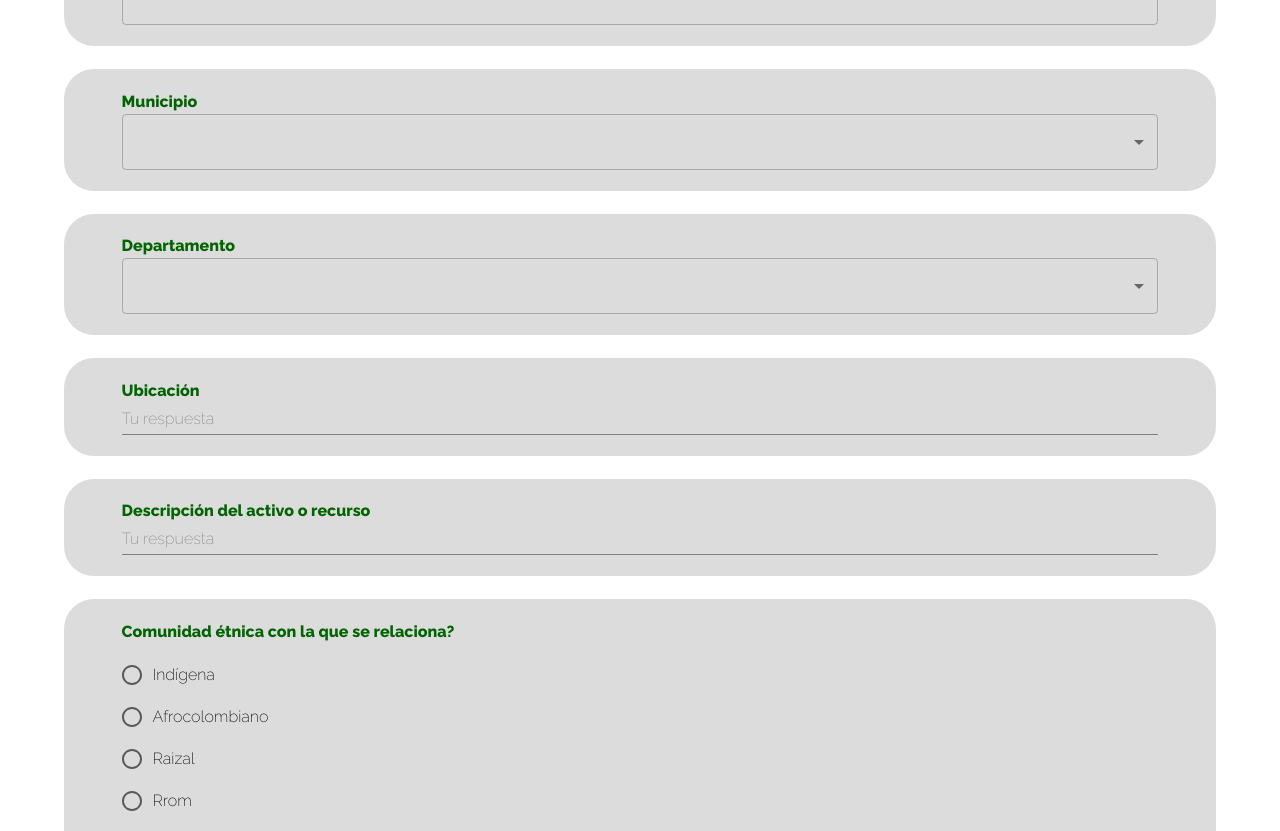
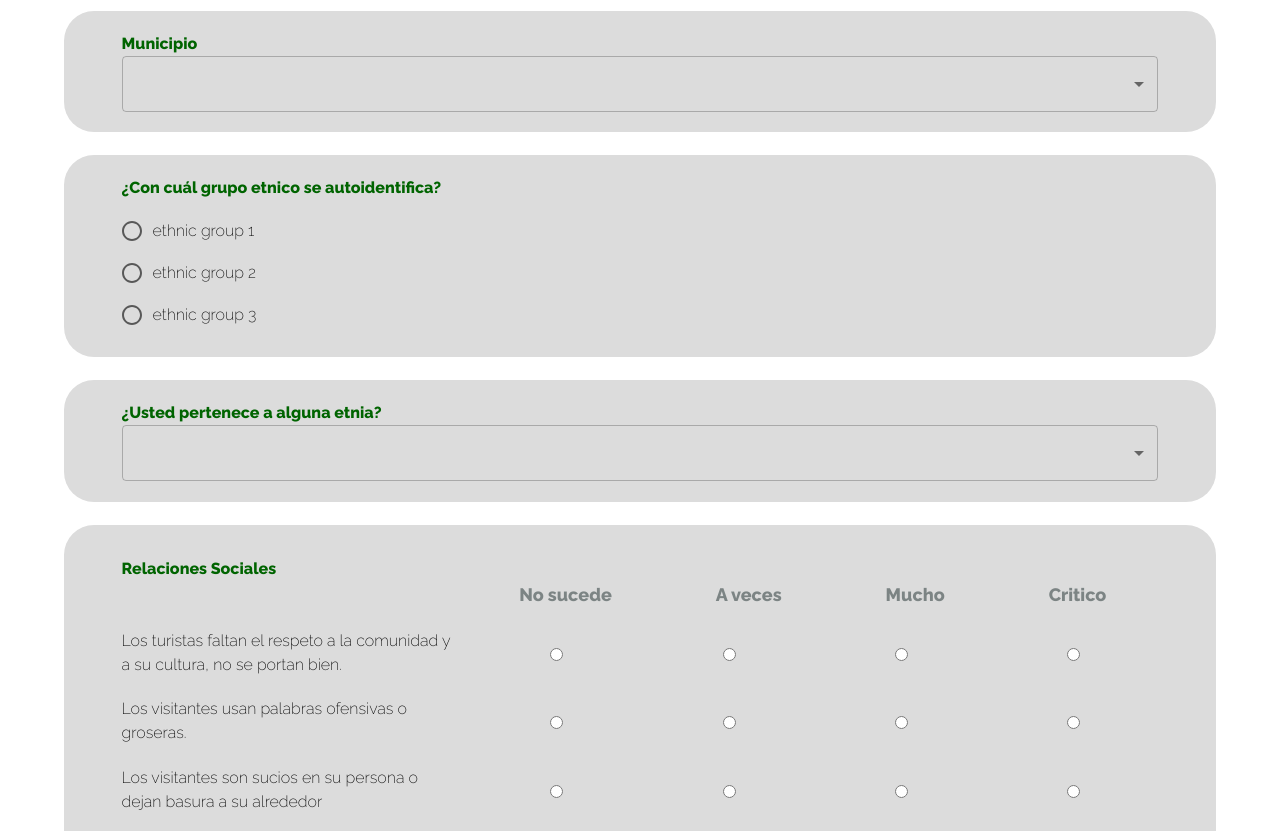
Before and after one commit to daniel9917/tourism-frontend, a React (Create React App) app: page / in a window 1280 px wide. Shown: the part 460-1291 px from the top of the page. Built offline with nearby package versions, Linux system fonts and the light colour scheme.

Commit message:
feature/IT-51 adding little fix on radio creation, forms now gather data any known bugs

```diff
--- a/src/App.js
+++ b/src/App.js
@@ -61,8 +61,8 @@ function App() {
       {/* <Home></Home> */}
       {/* <Header></Header> */}
       {/* <CardElement title="titulo 1" description="Lorem ipsum dolor sit amet, consectetur adipiscing elit, sed do eiusmod tempor incididunt ut labore et dolore magna aliqua." imgSrc = "https://i.imgur.com/ABIjoz5.png"></CardElement> */}
-      {/* <TourismImpactForm></TourismImpactForm> */}
-      <CulturalAssetForm></CulturalAssetForm>
+      <TourismImpactForm></TourismImpactForm>
+      {/* <CulturalAssetForm></CulturalAssetForm> */}
     </Box>
     // {/* </ThemeProvider> */}
   );
--- a/src/pages/forms/CulturalAsset/CulturalAssetForm.js
+++ b/src/pages/forms/CulturalAsset/CulturalAssetForm.js
@@ -29,6 +29,34 @@ const boxSx = {
   background: "#ffffff",
   height: "100vh",
 };
+
+const testQuestions = [
+  {
+      name: "ethnicCommunityRelated",
+      question: "Comunidad étnica con la que se relaciona?",
+      type: "radioSelect",
+      options: ["Indígena", "Afrocolombiano", "Raizal", "Rrom", "Ninguna"],
+      // options : [
+      //   {
+      //     "name" : "Indigena",
+      //     "id" : "id1"
+      //   },{
+      //     "name" : "Afro",
+      //     "id" : "id2"
+      //   },{
+      //   "name" : "Raizal",
+      //   "id" : "id3"
+      // },{
+      //   "name" : "Rrom",
+      //   "id" : "id4"
+      // },{
+      //   "name" : "Ninguna",
+      //   "id" : "id5"
+      // }],
+      required: true,
+      color: "darkgreen",
+    }
+];
 
 const CulturalAssetForm = () => {
 
@@ -830,14 +858,14 @@ const CulturalAssetForm = () => {
               <Grid item xs={12} sx={{ paddingBottom: "2%", paddingTop: "1%" }}>
                 <RadioGroup
                   name="radioTest"
-                  {...register(question.name, { required: true })}
                 >
                   {question.options.map((option) => {
                     return (
                       <FormControlLabel
-                        value={option + ""}
+                        value={option}
                         control={
                           <Radio
+                          {...register(question.name, { required: true })}
                             onClick={() => {
                               console.log(register.selectTest);
                             }}
@@ -1204,8 +1232,9 @@ const CulturalAssetForm = () => {
             {recommendations.map( (question) => {
                 return getQuestion(question);
             })}
-
-
+              {/* `{testQuestions.map( (question) => {
+                  return getQuestion(question);
+              })}` */}
             <input item type="submit" />
           </form>
         </Container>
--- a/src/pages/forms/TourismImpac/TourismImpactForm.js
+++ b/src/pages/forms/TourismImpac/TourismImpactForm.js
@@ -708,14 +708,15 @@ const TourismImpactForm = () => {
               <Grid item xs={12}  sx={{ paddingBottom: "2%", paddingTop : "1%" }}>
                 <RadioGroup
                   name="radioTest"
-                  {...register(question.name, { required: true })}
+
                 >
                   {question.options.map((option) => {
                     return (
                       <FormControlLabel
-                        value={option + ""}
+                        value={option}
                         control={
                           <Radio
+                          {...register(question.name, { required: true })}
                             onClick={() => {
                               console.log(register.selectTest);
                             }}
```
